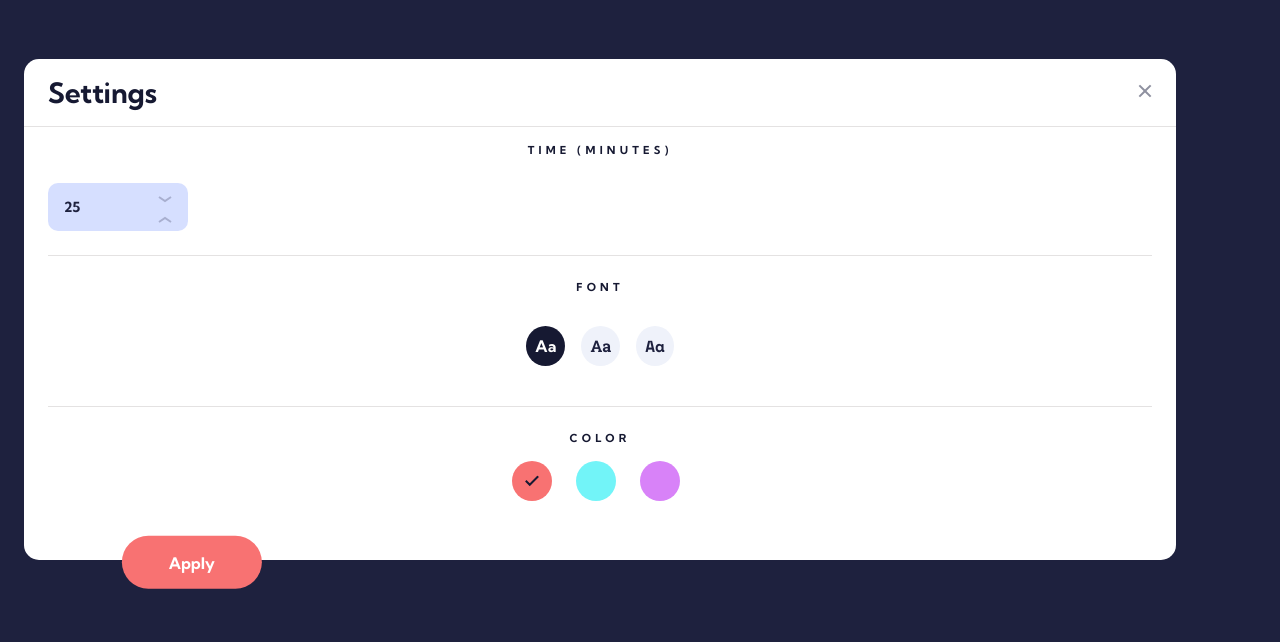
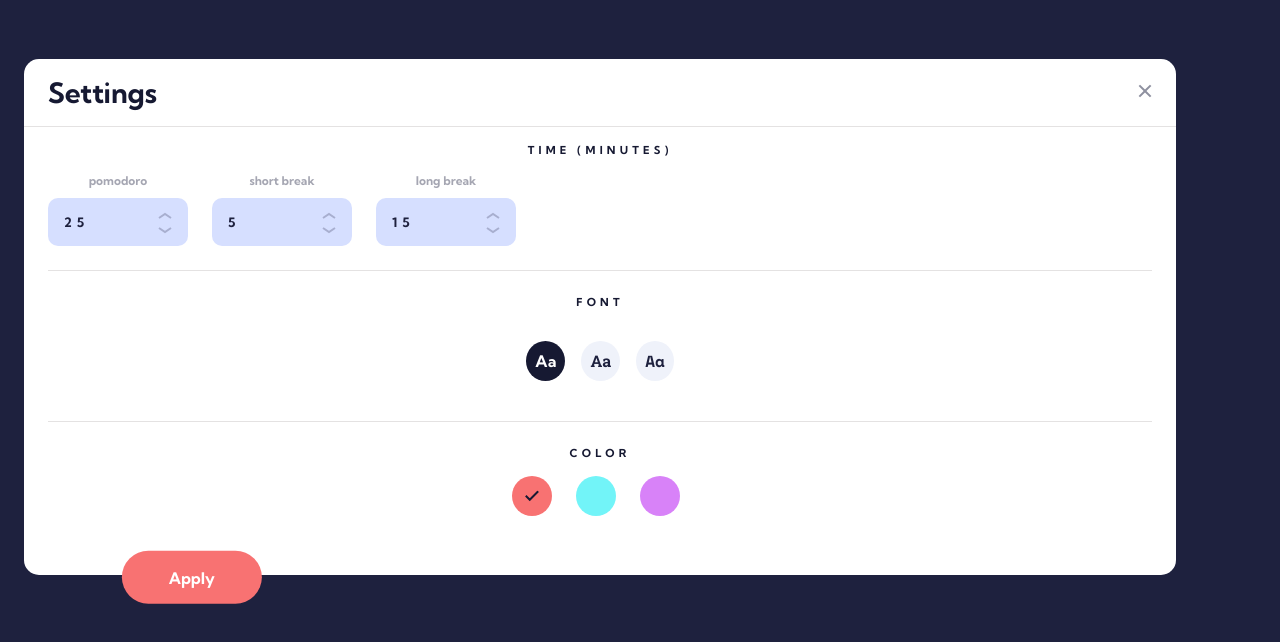
Before and after one commit to olaide-hok/pomodoro-app, a Next.js app: page / in a window 1280 px wide. Both pictures are taken after a click on the button "settings". Shown: the top 642 px of the page. Built offline with nearby package versions, Linux system fonts and the light colour scheme.

Commit message:
recieve props and refactor component

```diff
--- a/components/TimeInput.tsx
+++ b/components/TimeInput.tsx
@@ -1,60 +1,82 @@
-import {useState} from 'react';
+import {TimerFormState} from '@/hooks/useTimer';
 
 interface FormInputInterface {
-    label: string;
+    timerForm: TimerFormState;
+    handleTimerFormChange: (
+        name: keyof TimerFormState,
+        value: string | number
+    ) => void;
 }
-const TimeInput = ({label}: FormInputInterface) => {
-    const [time, setTime] = useState(25);
 
-    const handleDecrement = () => {
+type TimeField = 'pomodoro' | 'shortBreak' | 'longBreak';
+
+const TimeInput = ({timerForm, handleTimerFormChange}: FormInputInterface) => {
+    const handleDecrement = (id: TimeField, currentValue: number) => {
         console.log('decrement');
-        if (time > 1) {
-            setTime(time - 1);
+        if (currentValue > 1) {
+            const newValue = currentValue - 1;
+            handleTimerFormChange(id, newValue);
         }
     };
 
-    const handleIncrement = () => {
-        console.log('increment');
-        if (time < 60) {
-            setTime(time + 1);
+    const handleIncrement = (id: TimeField, currentValue: number) => {
+        if (currentValue < 60) {
+            const newValue = currentValue + 1;
+            handleTimerFormChange(id, newValue);
         }
     };
 
+    const handleDirectInput = (id: keyof TimerFormState, value: string) => {
+        const numericValue = parseInt(value) || 1;
+        const clampedValue = Math.min(Math.max(numericValue, 1), 60);
+        handleTimerFormChange(id, clampedValue);
+    };
+
+    const timeInputs = [
+        {id: 'pomodoro', name: 'pomodoro'},
+        {id: 'shortBreak', name: 'short break'},
+        {id: 'longBreak', name: 'long break'},
+    ];
+
     return (
-        <div className="clock-form flex">
-            <label htmlFor="pomodoro" className="fs-12 fw-700">
-                {label}
+        <>
+            {timeInputs.map((timeInput) => (
+                <div className="clock-form flex" key={timeInput.id}>
+                    <label htmlFor={timeInput.id} className="fs-12 fw-700">
+                        {timeInput.name}
                     </label>
-
                     <div className="input-wrapper flex">
                         <input
-                    className="fs-14 fw-700"
+                            className="fs-13 fw-700 lh-125 ls-5p"
                             type="text"
-                    id="pomodoro"
-                    name="pomodoro"
-                    value={time}
-                    onChange={(e) => setTime(parseInt(e.target.value))}
+                            id={timeInput.id}
+                            name={timeInput.name}
+                            value={
+                                timerForm[timeInput.id as keyof TimerFormState]
+                            }
+                            onChange={(e) =>
+                                handleDirectInput(
+                                    timeInput.id as keyof TimerFormState,
+                                    e.target.value
+                                )
+                            }
                         />
 
                         <div className="button-wrapper flex">
-                    {/* Arrow up */}
-                    <div className="arrow-up" onClick={handleIncrement}>
-                        <svg
-                            xmlns="http://www.w3.org/2000/svg"
-                            width="14"
-                            height="7">
-                            <path
-                                fill="none"
-                                stroke="#1E213F"
-                                strokeOpacity=".25"
-                                strokeWidth="2"
-                                d="M1 1l6 4 6-4"
-                            />
-                        </svg>
-                    </div>
-
-                    {/* Arrow down */}
-                    <div className="arrow-down" onClick={handleDecrement}>
+                            <button
+                                type="button"
+                                aria-label={`Increase ${timeInput.name} time`}
+                                className="arrow-up"
+                                onClick={() =>
+                                    handleIncrement(
+                                        timeInput.id as TimeField,
+                                        Number(
+                                            timerForm[
+                                                timeInput.id as keyof TimerFormState
+                                            ]
+                                        )
+                                    )
+                                }>
                                 <svg
                                     name="arrow"
                                     xmlns="http://www.w3.org/2000/svg"
@@ -68,10 +90,40 @@ const TimeInput = ({label}: FormInputInterface) => {
                                         d="M1 6l6-4 6 4"
                                     />
                                 </svg>
+                            </button>
+
+                            <button
+                                type="button"
+                                aria-label={`Decrease ${timeInput.name} time`}
+                                className="arrow-down"
+                                onClick={() =>
+                                    handleDecrement(
+                                        timeInput.id as TimeField,
+                                        Number(
+                                            timerForm[
+                                                timeInput.id as keyof TimerFormState
+                                            ]
+                                        )
+                                    )
+                                }>
+                                <svg
+                                    xmlns="http://www.w3.org/2000/svg"
+                                    width="14"
+                                    height="7">
+                                    <path
+                                        fill="none"
+                                        stroke="#1E213F"
+                                        strokeOpacity=".25"
+                                        strokeWidth="2"
+                                        d="M1 1l6 4 6-4"
+                                    />
+                                </svg>
+                            </button>
                         </div>
                     </div>
                 </div>
-        </div>
+            ))}
+        </>
     );
 };
 
```
Lines whose indentation alone changed are shown as unchanged.
